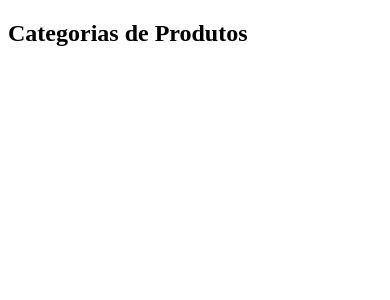
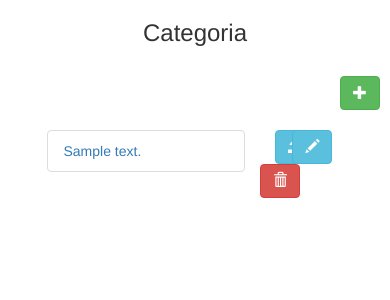
Before and after one commit to reginaldo-castro/food_list, a Django app: template list/templates/category/index.html in a window 390 px wide. Shown: the top 300 px of the page. Run offline with Django 3.2, Linux system fonts and the light colour scheme; the template is opened without the code that fills it: most values are stand-ins (such as "Sample title", 1, 10 or a date in 2020); some libraries are stand-ins or nearby versions.

Commit message:
adicionando um templates index de category

```diff
--- a/list/templates/category/index.html
+++ b/list/templates/category/index.html
@@ -1,12 +1,60 @@
-<!DOCTYPE html>
-<html lang="en">
-<head>
-    <meta charset="UTF-8">
-    <meta http-equiv="X-UA-Compatible" content="IE=edge">
-    <meta name="viewport" content="width=device-width, initial-scale=1.0">
-    <title>Categoria de Produtos</title>
-</head>
-<body>
-    <h2>Categorias de Produtos</h2>
-</body>
-</html>
+{% extends 'base/index.html' %}
+{% block content %}
+<div class="container-fluid">
+    <div class="row">
+        <div class="col-md-1 col-xs-1 col-sm-1"></div>
+        <div class="col-md-10 col-xs-10 col-sm-10">
+            <h3 class="round3" style="text-align:center;">Categoria</h3>
+        </div>
+        <div class="col-md-1 col-xs-1 col-sm-1"></div>
+    </div>
+    <div class="row">
+        <div class="col-md-10 col-xs-10 col-sm-10"></div>
+        <div class="col-md-2 col-xs-1 col-sm-1">
+            <br />
+            <a href="{% url 'category_new' %}">
+                <button type="button" class="btn btn-success">
+                    <span class="glyphicon glyphicon-plus"></span>
+                </button>
+            </a>
+        </div>
+    </div>
+    <br />
+    {% for category in category %}
+    <div class="row">
+        <div class="col-md-1 col-xs-1 col-sm-1"></div>
+        <div class="col-md-7 col-xs-7 col-sm-7">
+            <ul class="list-group">
+
+                <li class="list-group-item ">
+                    <a href=""> {{ category.descricao   }} </a> <span class="badge"></span>
+                </li>
+            </ul>
+            <br>
+        </div>
+        <div class="col-md-1 col-xs-1 col-sm-1">
+            <a href="{% url 'category_detail' category.id %}">
+                <button type="button" class="btn btn-info">
+                    <span class="glyphicon glyphicon-open"></span>
+                </button>
+            </a>
+        </div>
+        <div class="col-md-1">
+            <a href="{% url 'category_edit' category.id %}">
+                <button type="button" class="btn btn-info">
+                    <span class="glyphicon glyphicon-pencil"></span>
+                </button>
+            </a>
+        </div>
+        <div class="col-md-1">
+            <a href="{% url 'category_delete' category.id %}">
+                <button type="button" class="btn btn-danger">
+                    <span class="glyphicon glyphicon-trash"></span>
+                </button>
+            </a>
+        </div>
+        <div class="col-md-1 col-xs-1 col-sm-1"></div>
+    </div>
+    {% endfor %}
+</div>
+{% endblock %}
```
